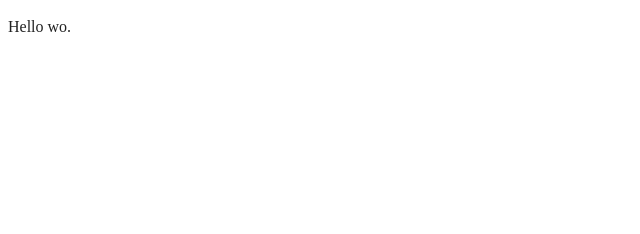
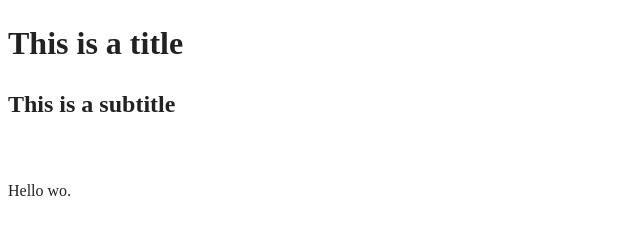
Before and after one commit to tingzhb/MIHTML2026, a website built with webpack: page index.html in a window 1280 px wide. Shown: the whole page, without its empty margins (0-640 px from the left). Built offline with nearby package versions, Linux system fonts and the light colour scheme.

Commit message:
Add H1 & H2

```diff
--- a/index.html
+++ b/index.html
@@ -4,7 +4,7 @@
 <head>
   <meta charset="utf-8">
   <meta name="viewport" content="width=device-width, initial-scale=1">
-  <title></title>
+  <title>YO!!!</title>
   <link rel="stylesheet" href="css/style.css">
   <meta name="description" content="">
 
@@ -22,12 +22,21 @@
   <meta name="theme-color" content="#fafafa">
 </head>
 
+
 <body>
 
   <!-- Add your site or application content here -->
+  <h1>This is a title</h1>
+  <h2>This is a subtitle</h2>
+
+
+  <br>
+
   <p>Hello wo.</p>
   <script src="js/app.js"></script>
 
 </body>
 
+
+
 </html>
```
